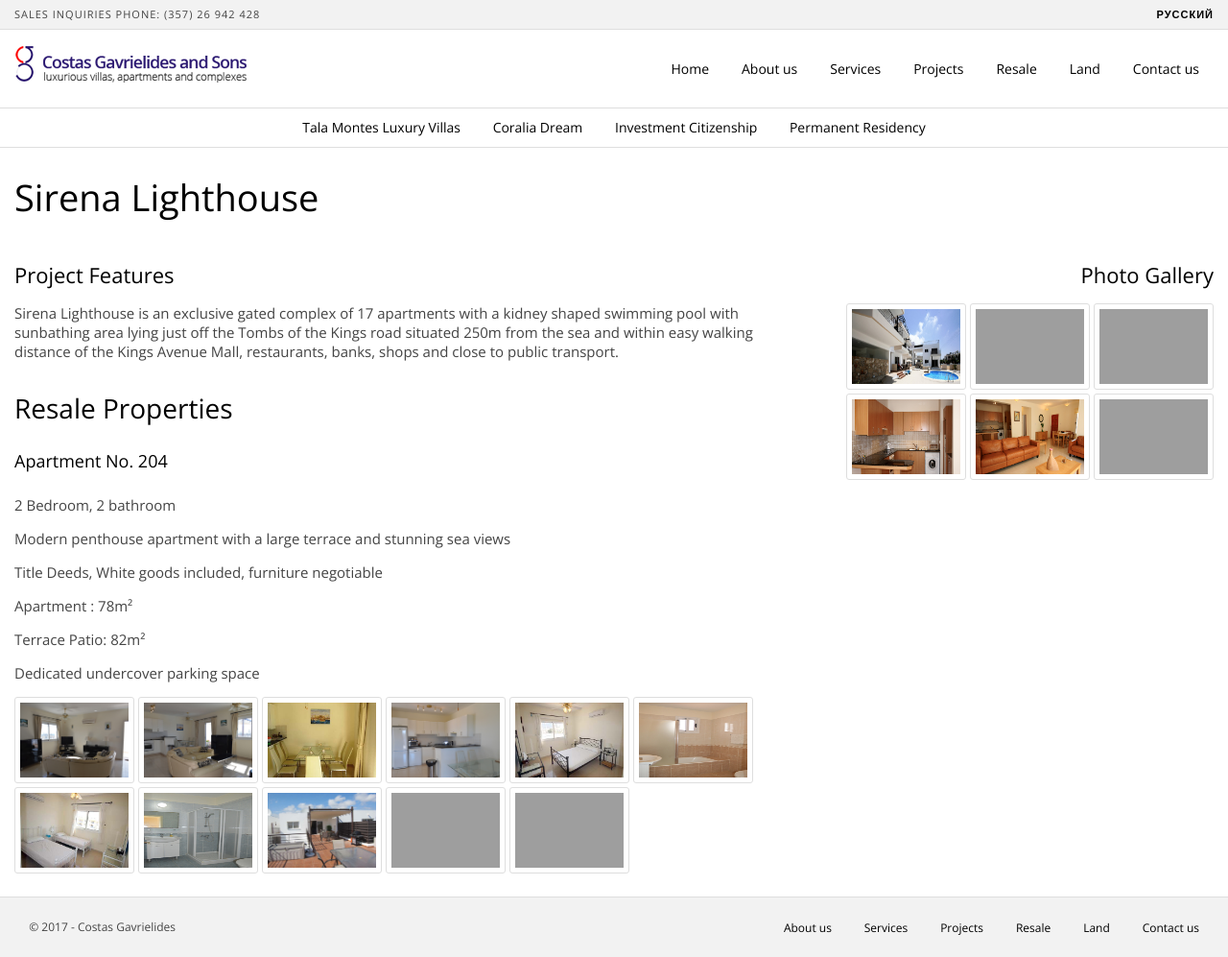
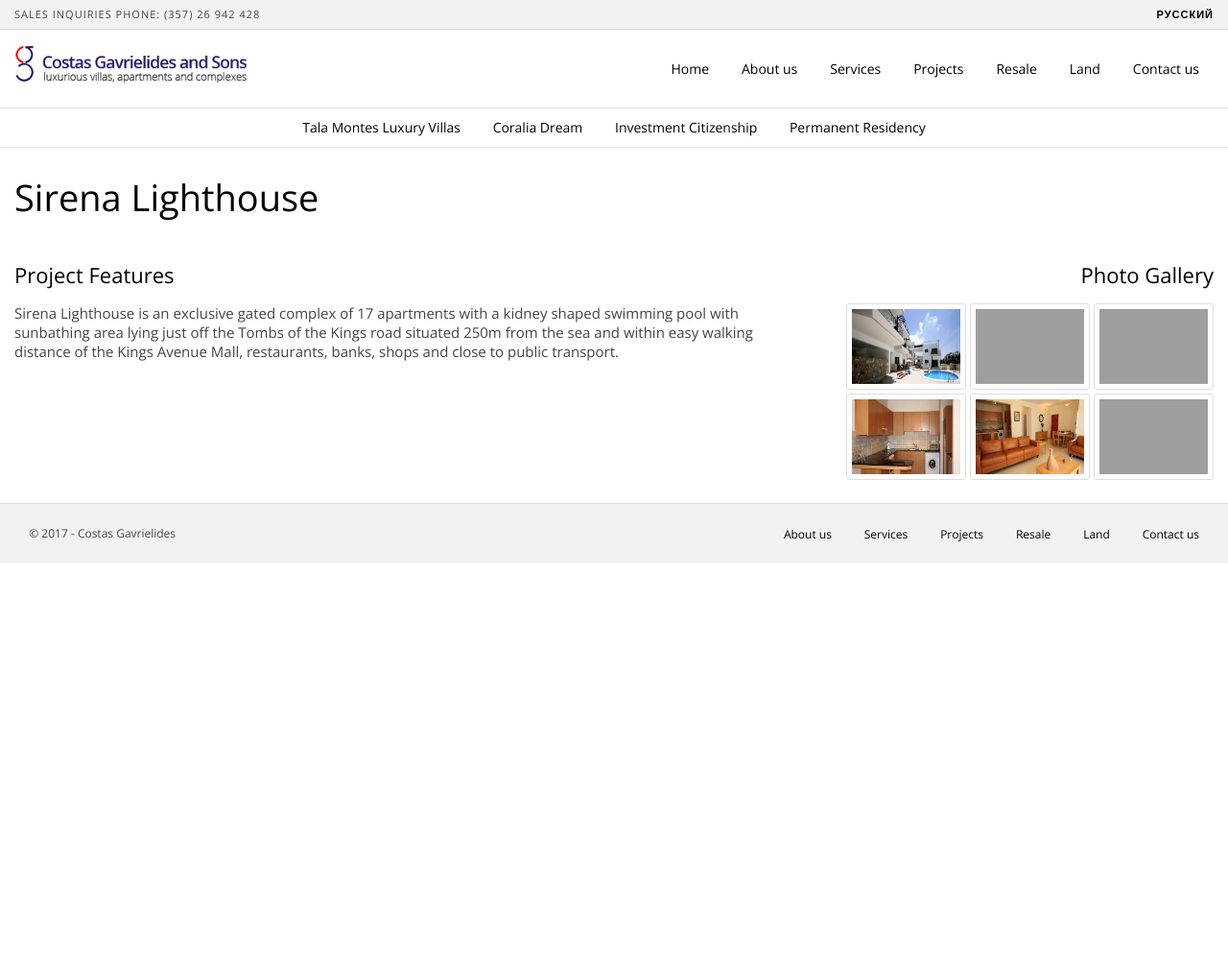
Before and after one commit to Gavrielides-developers/web-app, a Jekyll site: the page built from pages/en/projects/completed/Sirena-Lighthouse.html, in a window 1280 px wide. Shown: the whole page at 96% size. Built offline with Jekyll 4.4.1, drawn with Linux system fonts in a browser that asks for light colours; after the commit the page ends 900 px from its top, so only the background shows below that.

Commit message:
Update Sirena-Lighthouse.html

```diff
--- a/pages/en/projects/completed/Sirena-Lighthouse.html
+++ b/pages/en/projects/completed/Sirena-Lighthouse.html
@@ -12,28 +12,7 @@ image: /assets/images/lighthouse/1-big4-1030x465.jpg
 	<div class="col-md-8">
 		<h3>Project Features</h3>
 		<p>Sirena Lighthouse is an exclusive gated complex of 17 apartments with a kidney shaped swimming pool with sunbathing area lying just off the Tombs of the Kings road situated 250m from the sea and within easy walking distance of the Kings Avenue Mall, restaurants, banks, shops and close to public transport.</p>
-		<h2>Resale Properties</h2>
-		<h4>Apartment No. 204</h4>
-		<p>2 Bedroom, 2 bathroom</p>
-		<p>Modern penthouse apartment with a large terrace and stunning sea views</p>
-		<p>Title Deeds, White goods included, furniture negotiable</p>
-		<p>Apartment : 78m²</p>
-		<p>Terrace Patio: 82m²</p>
-		<p>Dedicated undercover parking space</p>
-		<div class="gallery-thumbs">
-				<a href="{{ "/assets/images/lighthouse/204/DSC_0045-1030x685.jpg" | prepend: domain }}" rel="prettyPhoto[pp_gal]"><img src="{{ "/assets/images/lighthouse/204/DSC_0045-1030x685.jpg" | prepend: domain }}" alt=""></a>
-				<a href="{{ "/assets/images/lighthouse/204/DSC_0049-1030x685.jpg" | prepend: domain }}" rel="prettyPhoto[pp_gal]"><img src="{{ "/assets/images/lighthouse/204/DSC_0049-1030x685.jpg" | prepend: domain }}" alt=""></a>
-				<a href="{{ "/assets/images/lighthouse/204/6a-dining-area.jpg" | prepend: domain }}" rel="prettyPhoto[pp_gal]"><img src="{{ "/assets/images/lighthouse/204/6a-dining-area.jpg" | prepend: domain }}" alt=""></a>
-				<a href="{{ "/assets/images/lighthouse/204/DSC_0048-1030x685.jpg" | prepend: domain }}" rel="prettyPhoto[pp_gal]"><img src="{{ "/assets/images/lighthouse/204/DSC_0048-1030x685.jpg" | prepend: domain }}" alt=""></a>
-				<a href="{{ "/assets/images/lighthouse/204/8a-Master-Bedroom.jpg" | prepend: domain }}" rel="prettyPhoto[pp_gal]"><img src="{{ "/assets/images/lighthouse/204/8a-Master-Bedroom.jpg" | prepend: domain }}" alt=""></a>
-				<a href="{{ "/assets/images/lighthouse/204/DSC_0050-685x1030.jpg" | prepend: domain }}" rel="prettyPhoto[pp_gal]"><img src="{{ "/assets/images/lighthouse/204/DSC_0050-685x1030.jpg" | prepend: domain }}" alt=""></a>
 
-				<a href="{{ "/assets/images/lighthouse/204/10a-Bedroom-2.jpg" | prepend: domain }}" rel="prettyPhoto[pp_gal]"><img src="{{ "/assets/images/lighthouse/204/10a-Bedroom-2.jpg" | prepend: domain }}" alt=""></a>
-				<a href="{{ "/assets/images/lighthouse/204/DSC_0051-685x1030.jpg" | prepend: domain }}" rel="prettyPhoto[pp_gal]"><img src="{{ "/assets/images/lighthouse/204/DSC_0051-685x1030.jpg" | prepend: domain }}" alt=""></a>
-				<a href="{{ "/assets/images/lighthouse/204/2a-View-from-Patio-towards-apartment.jpg" | prepend: domain }}" rel="prettyPhoto[pp_gal]"><img src="{{ "/assets/images/lighthouse/204/2a-View-from-Patio-towards-apartment.jpg" | prepend: domain }}" alt=""></a>
-				<a href="{{ "/assets/images/lighthouse/204/DSC_0043-1030x685.jpg" | prepend: domain }}" rel="prettyPhoto[pp_gal]"><img src="{{ "/assets/images/lighthouse/204/DSC_0043-1030x685.jpg" | prepend: domain }}" alt=""></a>
-				<a href="{{ "/assets/images/lighthouse/204/DSC_0039-1030x685.jpg" | prepend: domain }}" rel="prettyPhoto[pp_gal]"><img src="{{ "/assets/images/lighthouse/204/DSC_0039-1030x685.jpg" | prepend: domain }}" alt=""></a>
-			</div>
 	</div>
 	<div class="col-md-4 text-right">
 		<h3>Photo Gallery</h3>
```
